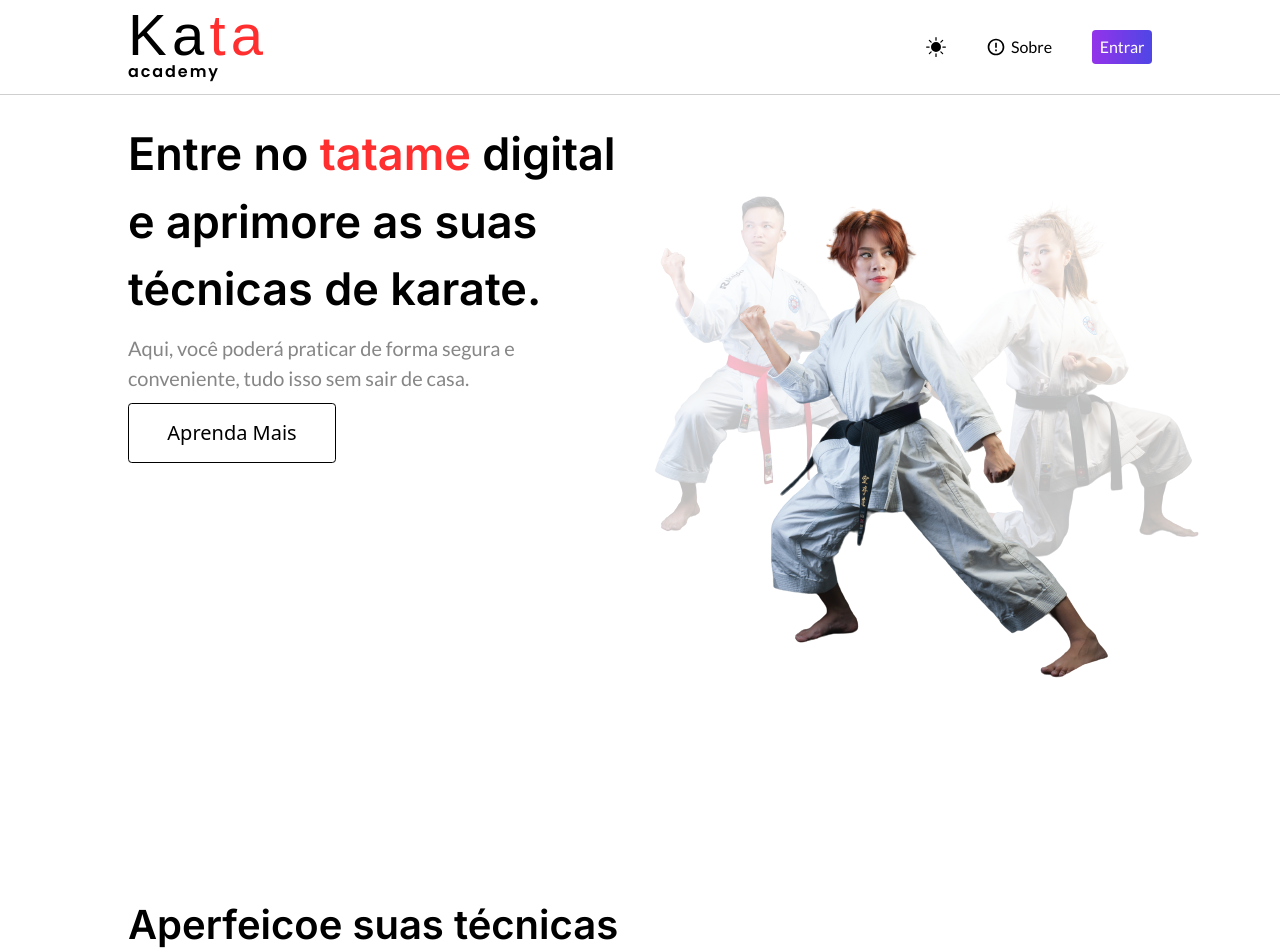
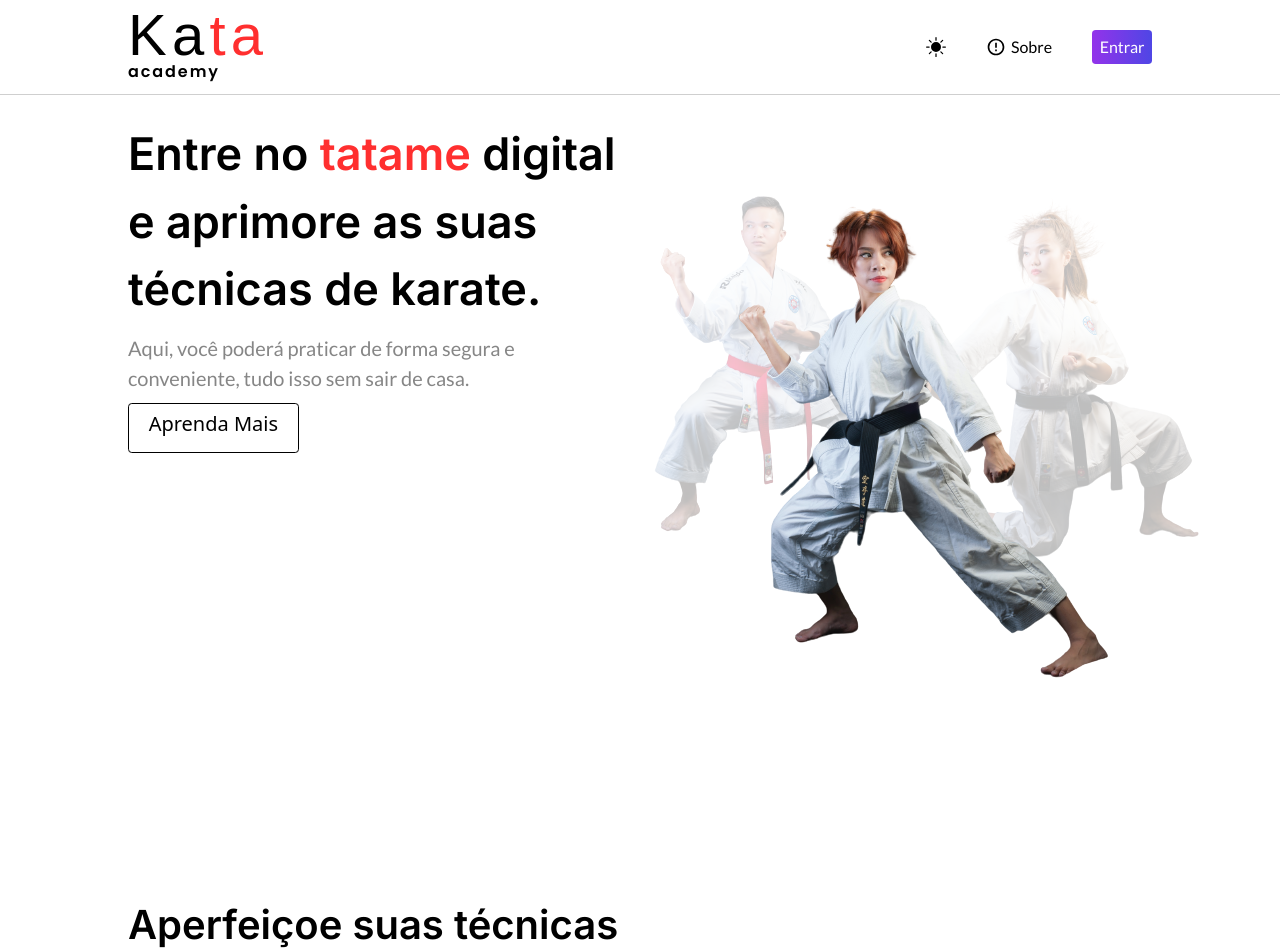
Before and after one commit to lucaspari/kata-academy, a Next.js app: page / in a window 1280 px wide. Shown: the top 952 px of the page. Built offline with nearby package versions, Linux system fonts and the light colour scheme; no server answers; a web font is replaced by a local one.

Commit message:
feat: Added new page

```diff
--- /dev/null
+++ b/src/app/golpe/page.tsx
@@ -0,0 +1,9 @@
+import React from "react";
+
+export default function Golpe() {
+  return (
+    <div>
+      <h1>Golpe</h1>
+    </div>
+  );
+}
--- a/src/app/page.tsx
+++ b/src/app/page.tsx
@@ -6,8 +6,10 @@ import Karate_girl_middle from "@/public/karate-middle.png";
 import { Inter } from "next/font/google";
 import { Lato } from "next/font/google";
 import { Middle } from "@/components/middleSection/middle";
+import Link from "next/link";
 const inter = Inter({ subsets: ["latin"], weight: "600" });
 const lato = Lato({ subsets: ["latin"], weight: "400" });
+
 export default function Home() {
   return (
     <main className="max-w-screen-lg mx-auto">
@@ -26,9 +28,12 @@ export default function Home() {
             <p>Aqui, você poderá praticar de forma segura e</p>
             <p>conveniente, tudo isso sem sair de casa.</p>
           </div>
-          <button className="text-[2em] rounded-md border border-solid w-[208px] h-[60px] border-black py-2 px-4 text-sm dark:border-white">
+          <Link
+            href={"/golpe"}
+            className="text-[2em] rounded-md border border-solid w-1/3 h-20 text-center border-black py-2 px-4 text-sm dark:border-white"
+          >
             Aprenda Mais
-          </button>
+          </Link>
         </div>
         <div className="hidden lg:block">
           <Image
--- a/src/components/middleSection/middle.tsx
+++ b/src/components/middleSection/middle.tsx
@@ -39,7 +39,7 @@ export const Middle = () => {
     <section className={inter.className + " h-[800px]"}>
       <div>
         <p className="text-[40px] dark:text-white mb-10 font-semibold">
-          Aperfeicoe suas técnicas
+          Aperfeiçoe suas técnicas
         </p>
         <div className="dark:text-[#EBEBEB] opacity-70 font-light text-[15px]">
           <p>É possível aprender como executar cada técnica</p>
```
